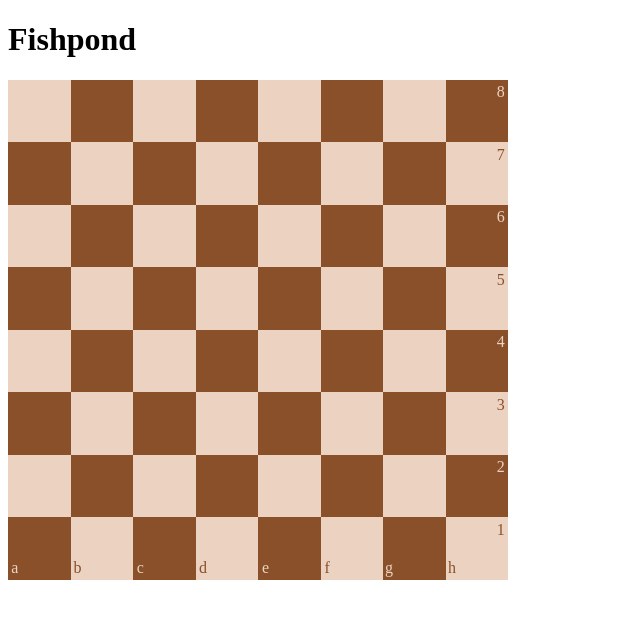
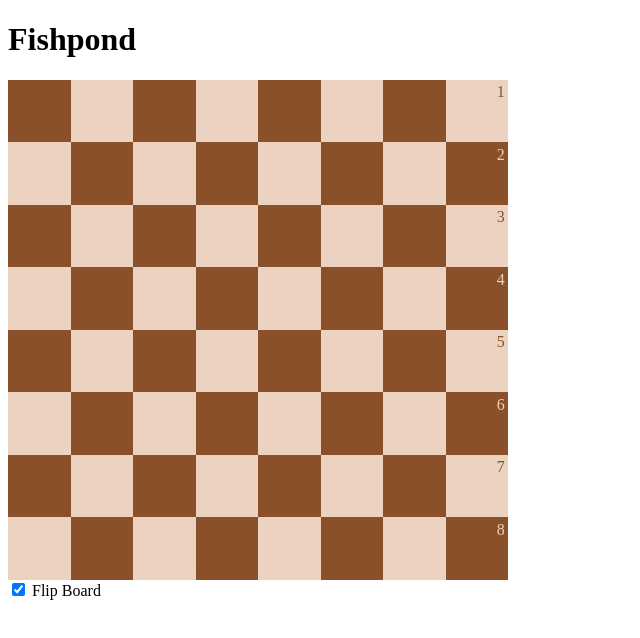
Before and after one commit to TimJentzsch/fishpond, a SvelteKit app: page / in a window 1280 px wide. Shown: the top 638 px of the page, without its empty margins (0-640 px from the left). Built offline with nearby package versions, Linux system fonts and the light colour scheme.

Commit message:
Add checkbox to flip board

```diff
--- a/src/routes/+page.svelte
+++ b/src/routes/+page.svelte
@@ -1,11 +1,17 @@
 <script>
 	import BoardView from '../lib/components/BoardView.svelte';
+
+	let flipped = true;
 </script>
 
 <h1>Fishpond</h1>
 
 <div class="board-container">
-	<BoardView />
+	<BoardView {flipped} />
+	<label>
+		<input type="checkbox" bind:checked={flipped} />
+		Flip Board
+	</label>
 </div>
 
 <style>
```
